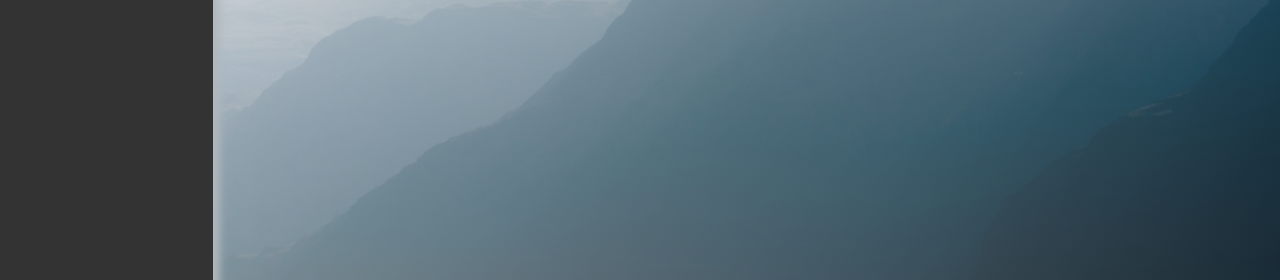
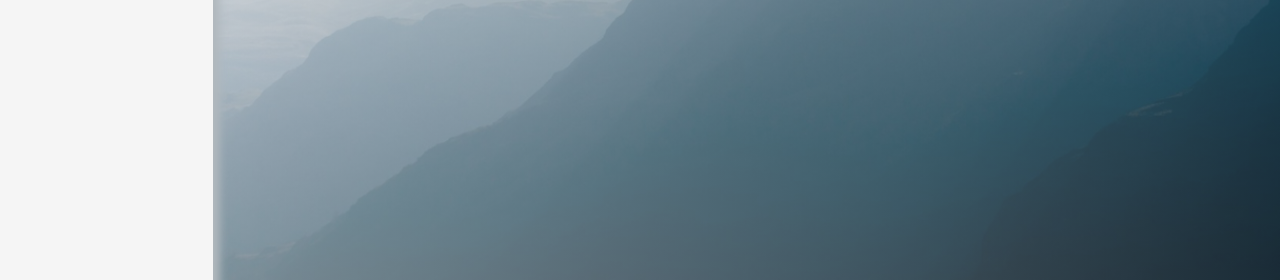
Before and after one commit to soufDev/SoufianeAit, a plain HTML site: page about.html in a window 1280 px wide. Shown: the part 520-800 px from the top of the page. Drawn offline with nearby package versions, Linux system fonts and the light colour scheme.

Commit message:
Fix GET error

```diff
--- a/gulpfile.js
+++ b/gulpfile.js
@@ -20,7 +20,6 @@ gulp.task('sass:watch', function () {
 
 gulp.task('connect', function() {
     connect.server({
-    	root: 'MyProjects/SoufianeAit',
         livereload: true
     });
 });
--- a/sass/_custom.scss
+++ b/sass/_custom.scss
@@ -5,7 +5,7 @@ body{background-color: #f5f5f5;overflow-x: hidden;}
 // Start Navbar
 
 .navbar{
-	background-color: #333;
+	background-color: #f5f5f5;
 	border: 0;
 	margin-bottom: 0;
 
```
Also changed, not shown: css/app.css.
